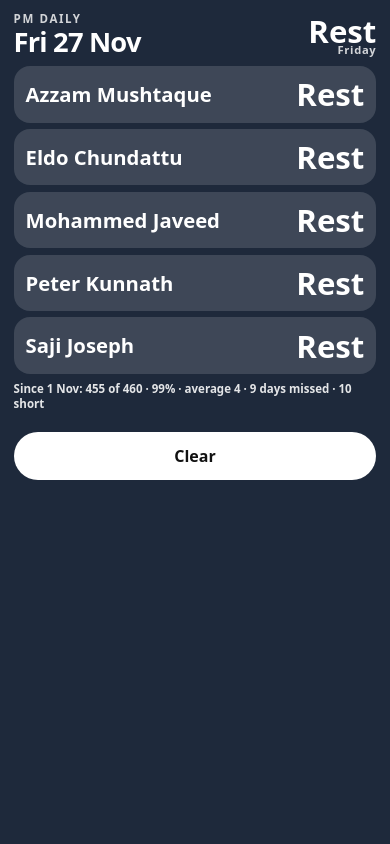
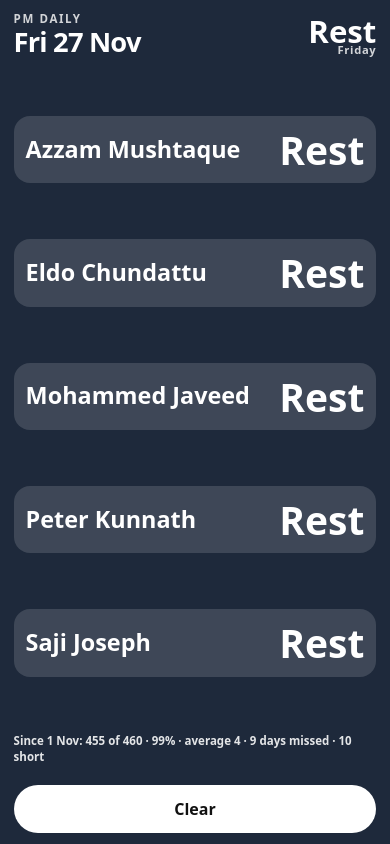
Before and after one commit to ansrkian-gif/pm-h1-2027, a plain HTML site: page nov/alert.html in a window 390 px wide. Drawn offline with Linux system fonts and the light colour scheme.

Commit message:
Make the daily popup fill the phone screen.

```diff
--- a/nov/alert.html
+++ b/nov/alert.html
@@ -13,8 +13,10 @@
   <style>
     * { box-sizing: border-box; }
     html, body { margin: 0; height: 100%; }
+    #screen { flex: 1; min-height: 0; display: flex; flex-direction: column; }
     body {
       min-height: 100dvh;
+      height: 100dvh;
       display: flex;
       flex-direction: column;
       font-family: system-ui, -apple-system, "Segoe UI", sans-serif;
@@ -50,8 +52,8 @@
       padding: 0.45rem 0.75rem;
       min-height: 0;
     }
-    li b { font-size: clamp(1.15rem, 5.2vw, 1.7rem); line-height: 1.1; }
-    li span { font-size: clamp(1.7rem, 8vw, 2.6rem); font-weight: 900; font-variant-numeric: tabular-nums; white-space: nowrap; }
+    li b { font-size: clamp(1.35rem, 6vw, 2rem); line-height: 1.1; }
+    li span { font-size: clamp(2rem, 10vw, 3.2rem); font-weight: 900; font-variant-numeric: tabular-nums; white-space: nowrap; }
     li.miss { background: rgba(0,0,0,0.28); }
     .foot {
       margin-top: 0.45rem;
```
